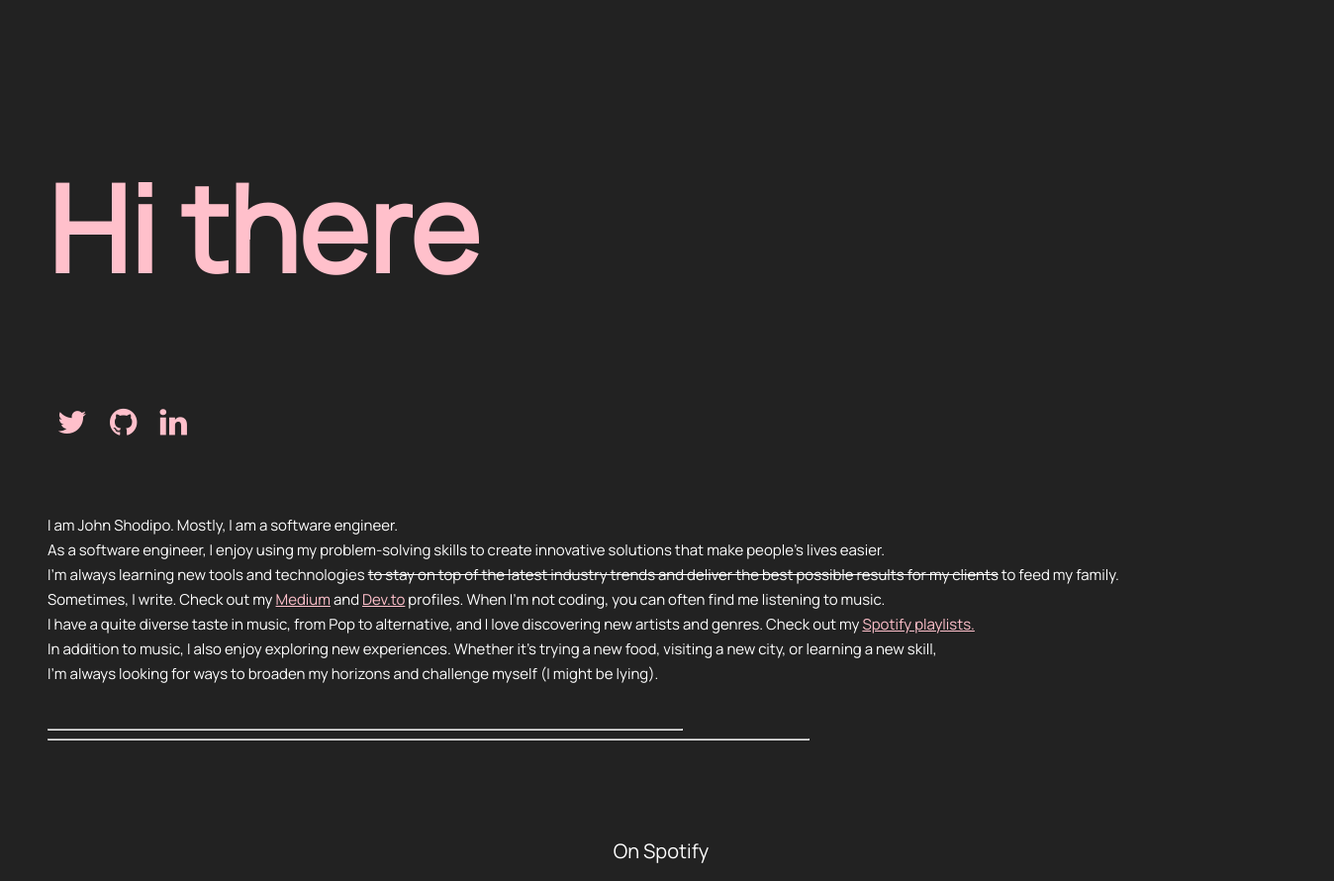
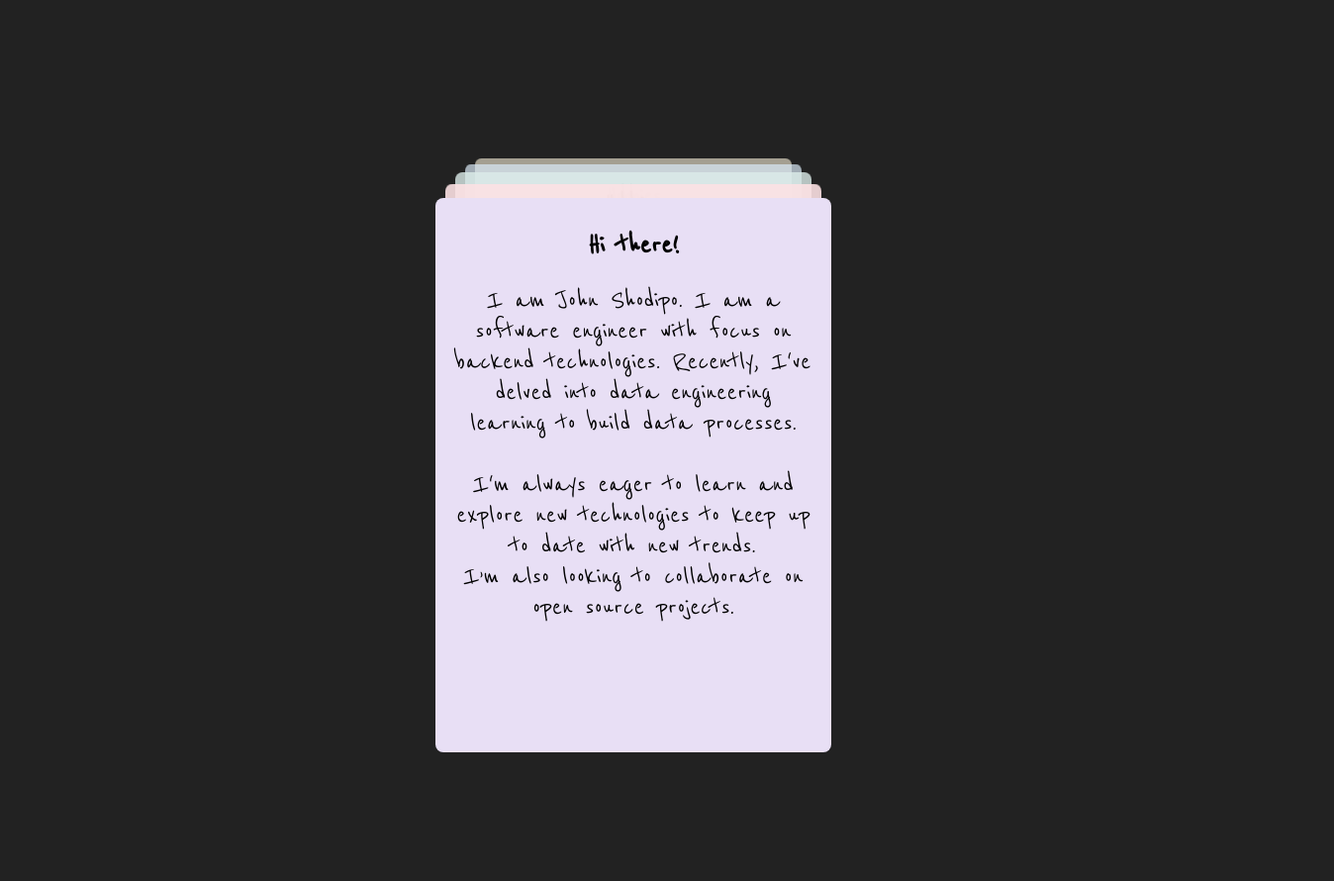
Before and after one commit to Johnkayode/Johnkayode, a plain HTML site: page index.html in a window 1280 px wide. Shown: the top 890 px of the page at 99% size, 1348 px wide, since content can reach past the window. After the commit the page ends 800 px from the top, so only its background shows below. Drawn offline with Linux system fonts and the light colour scheme; a script that the page names is missing.

Commit message:
chore: cards design

```diff
--- a/css/style.css
+++ b/css/style.css
@@ -1,75 +1,169 @@
-@import url('https://fonts.googleapis.com/css2?family=Manrope&display=swap');
+@import url('https://fonts.googleapis.com/css2?family=Reenie+Beanie&display=swap');
 
-*{
-    font-family: 'Manrope', sans-serif;
+*, *:before, *:after {
+    box-sizing: border-box;
+    padding: 0;
+    margin: 0;
   }
-body{
+
+  body {
+    background: #222222;
+    overflow: hidden;
+    font-family: 'Reenie Beanie', cursive;
+  }
+
+  .profile {
+    width: 100vw;
+    height: 100vh;
+    overflow: hidden;
+    display: flex;
+    flex-direction: column;
+    position: relative;
+    opacity: 0;
+    transition: opacity 0.1s ease-in-out;
+  }
+
+  .loaded.profile {
+    opacity: 1;
+  }
+
+  /* .tinder--status {
+    position: absolute;
+    top: 50%;
+    margin-top: -30px;
+    z-index: 2;
     width: 100%;
-    background-color: #222222;
-    overflow-x: hidden;
-    padding: 20px;
+    text-align: center;
+    pointer-events: none;
   }
-section{
-    width: 100%;
-    padding: 20px;
-    overflow-x: hidden !important;
+
+  .tinder--status i {
+    font-size: 100px;
+    opacity: 0;
+    transform: scale(0.3);
+    transition: all 0.2s ease-in-out;
+    position: absolute;
+    width: 100px;
+    margin-left: -50px;
   }
-hr{
-    background-color: pink;
-    text-align: left;
-    margin-left: 20px;
+   */
+  /* .tinder_love .fa-heart {
+    opacity: 0.7;
+    transform: scale(1);
   }
-.hero{
-    margin: 0px 0px 20px 0px;
-}
-.hero-text h1[class="hero-title"]{
-    font-size: 120px;
-    color: pink;
-}
-.hero-links a{
-    margin: 20px 10px;
-    text-decoration: none;
-    color: pink;
-}
-section[class="about"]{
-    padding: 20px 0;
-}
-.about p{
-    padding: 0 20px;
-    color: #ffffff;
-    font-size: 15px;
-    line-height: 25px;
-}
-.about p a{
-    color: pink;
 
-}
-section[class="music"]{
-    padding: 70px 0;
-}
-.music p{
-    color: #ffffff;
-    font-size: 20px;
+  .tinder_nope .fa-remove {
+    opacity: 0.7;
+    transform: scale(1);
+  } */
+
+  .profile--cards {
+    flex-grow: 1;
+    padding: 40px 0px;
     text-align: center;
-}
-.music .music-playlists{
-    max-width: 100%;
+
     display: flex;
     justify-content: center;
-    flex-wrap: wrap;
-    margin: auto 0;
-}
-.music-playlists .playlist-frame{
-    text-align: center;
-    max-width: 100%;
-    margin: 20px;
+    align-items: flex-end;
+    z-index: 1;
   }
 
-footer{
-    padding: 50px 0px;
+  .profile--card {
+    display: inline-block;
+    width: 90vw;
+    max-width: 400px;
+    height: 70vh;
+    background: #FFFFFF;
+    padding-bottom: 40px;
+    border-radius: 8px;
+    overflow: hidden;
+    position: absolute;
+    will-change: transform;
+    transition: all 0.3s ease-in-out;
+    cursor: -webkit-grab;
+    cursor: -moz-grab;
+    cursor: grab;
+  }
+
+  .moving.profile--card {
+    transition: none;
+    cursor: -webkit-grabbing;
+    cursor: -moz-grabbing;
+    cursor: grabbing;
+  }
+
+  .profile--card img {
+    max-width: 100%;
+    pointer-events: none;
+  }
+
+  .profile--card h3 {
+    margin-top: 32px;
+    font-size: 32px;
+    padding: 0 16px;
+    pointer-events: none;
+  }
+
+  .profile--card p {
+    margin-top: 24px;
+    font-size: 25px;
+    padding: 0 16px;
+    pointer-events: none;
+  }
+
+  .profile--card.summary p{
+    font-size: 30px !important;
+  }
+
+  /* .profile--buttons {
+    flex: 0 0 100px;
     text-align: center;
-    color: pink;
+    padding-top: 20px;
+  } */
+
+  /* .profile--buttons button {
+    border-radius: 50%;
+    line-height: 60px;
+    width: 60px;
+    border: 0;
+    background: #FFFFFF;
+    display: inline-block;
+    margin: 0 8px;
+  } */
+
+  /* .profile--buttons button:focus {
+    outline: 0;
   }
-footer p span{
-    color: #ffffff;
+
+  .profile--buttons i {
+    font-size: 32px;
+    vertical-align: middle;
   }
+
+  .fa-heart {
+    color: #FFACE4;
+  }
+
+  .fa-remove {
+    color: #CDD6DD;
+  } */
+
+  .links {
+    background-color:  #fce1e4;
+  }
+  .summary {
+    background-color: #e8dff5;
+  }
+  .projects {
+    background-color: #ddedea;
+  }
+  .hobbies {
+    background-color: #daeaf6;
+  }
+  .misc {
+    background-color: #fcf4dd;
+  }
+
+  .links p a{
+    color: #222222;
+  }
--- a/index.html
+++ b/index.html
@@ -1,3 +1,4 @@
+
 <!DOCTYPE html>
 <html lang="en">
 <head>
@@ -8,95 +9,67 @@
     <link rel="stylesheet" href="https://stackpath.bootstrapcdn.com/font-awesome/4.7.0/css/font-awesome.min.css">
     <link rel="stylesheet" href="css/style.css">
 </head>
+<body>
 
-<body>
-    <section class="hero">
-        <div class="hero-text">
-            <h1 class="hero-title">Hi there</h1>
+    <div class="profile">
+
+        <div class="profile--cards">
+          <div class="profile--card summary">
+
+            <h3>Hi there!</h3>
+            <p>
+                I am John Shodipo. I am a software engineer with focus on backend technologies.
+                Recently, I've delved into data engineering learning to build data processes.
+                <br><br>
+                I'm always eager to learn and explore new technologies to keep up to date with new trends.
+                <br>
+                I’m also looking to collaborate on open source projects.
+            </p>
+          </div>
+          <div class="profile--card links">
+            <h3>Links</h3>
+            <p>
+                <a href="https://github.com/johnkayode" target="_blank">Github</a>
+            </p>
+            <p>
+                <a href="https://drive.google.com/file/d/1BEsv6_1PnmQF944PoYK1du43pV1KHweO/view?usp=sharing" target="_blank">Resume</a>
+            </p>
+            <p>
+                <a href="https://medium.com/@johnshodipo" target="_blank">Medium</a>
+            </p>
+            <p>
+                <a href="https://medium.com/@johnshodipo" target="_blank">Dev.to</a>
+            </p>
+            <p>
+                <a href="https://open.spotify.com/user/r7opl5njhkjtn3ev4oxw1i8q3?si=Egr63jyxS8S6yWTJrJxNiA" target="_blank">Spotify</a>
+            </p>
+          </div>
+          <div class="profile--card projects">
+
+            <h3>Projects</h3>
+            <p>This is a demo for Tinder like swipe cards</p>
+          </div>
+          <div class="profile--card hobbies">
+
+            <h3>Hobbies</h3>
+            <p>This is a demo for Tinder like swipe cards</p>
+          </div>
+
+          <div class="profile--card misc">
+
+            <h3>Hobbies</h3>
+            <p>This is a demo for Tinder like swipe cards</p>
+          </div>
+
 
         </div>
-        <div class="hero-links">
 
-            <a href="https://twitter.com/nerd_thejohn" target="_blank">
-                <i class="fa fa-twitter fa-2x"></i>
-            </a>
-            <a href="https://github.com/johnkayode" target="_blank">
-                <i class="fa fa-github fa-2x"></i>
-            </a>
-            <a href="https://linkedin.com/in/john-shodipo" target="_blank">
-                <i class="fa fa-linkedin fa-2x"></i>
-            </a>
-            </ul>
-        </div>
-    </section>
-    <section class="about">
-        <p>
-            I am John Shodipo. Mostly, I am a software engineer.<br>
-            As a software engineer, I enjoy using my problem-solving skills to create innovative solutions
-            that make people's lives easier.
-            <br>
-            I'm always learning new tools and technologies
-            <strike>to stay on top of the latest industry trends and
-            deliver the best possible results for my clients</strike>
-            to feed my family.
-            <br>
-            Sometimes, I write. Check out my
-            <a href="https://medium.com/@johnshodipo">Medium</a>
-            and
-            <a href="https://dev.to/johnkayode">Dev.to</a> profiles.
-            When I'm not coding, you can often find me listening to music.<br>
-            I have a quite diverse taste in music, from Pop to alternative, and I love discovering new artists and genres.
-            Check out my <a href="#music">Spotify playlists.</a>
-            <br>
-            In addition to music, I also enjoy exploring new experiences.
-            Whether it's trying a new food, visiting a new city, or learning a new skill,<br>
-            I'm always looking for ways to broaden my horizons and challenge myself (I might be lying).
-
-        </p>
-    </section>
-    <hr style="width:50%">
-    <hr style="width:60%">
-    <section class="music" id="music">
-        <p>On Spotify</p>
-
-        <div class="music-playlists">
-            <div class="playlist-frame">
-                <iframe
-                style="border-radius:12px"
-                src="https://open.spotify.com/embed/playlist/29h1uxWCOo7chuOsthvXfY?utm_source=generator"
-                height="400" frameBorder="0" allowfullscreen=""
-                allow="autoplay; clipboard-write; encrypted-media; fullscreen; picture-in-picture"
-                loading="lazy"
-                >
-                </iframe>
-            </div>
-            <div class="playlist-frame">
-                <iframe
-                style="border-radius:12px"
-                src="https://open.spotify.com/embed/playlist/3zMqMiTxN7sfSStNi3dwjg?utm_source=generator"
-                height="400" frameBorder="0" allowfullscreen=""
-                allow="autoplay; clipboard-write; encrypted-media; fullscreen; picture-in-picture"
-                loading="lazy"
-                >
-                </iframe>
-            </div>
-            <div class="playlist-frame">
-                <iframe
-                style="border-radius:12px"
-                src="https://open.spotify.com/embed/playlist/1qUTNB5gMxThoOnsdJmQ7Q?utm_source=generator"
-                height="400" frameBorder="0" allowfullscreen=""
-                allow="autoplay; clipboard-write; encrypted-media; fullscreen; picture-in-picture"
-                loading="lazy"
-                >
-                </iframe>
-            </div>
-        </div>
-    </section>
-    <footer>
-        <p>
-            John Shodipo 2023
-        </p>
-    </footer>
-    <script></script>
+        <!-- <div class="tinder--buttons">
+          <button id="nope"><i class="fa fa-remove"></i></button>
+          <button id="love"><i class="fa fa-heart"></i></button>
+        </div> -->
+      </div>
+  <script src="https://hammerjs.github.io/dist/hammer.min.js"></script>
+  <script src="js/index.js"></script>
 </body>
 </html>
--- /dev/null
+++ b/js/index.js
@@ -0,0 +1,95 @@
+var profileContainer = document.querySelector('.profile');
+var allCards = document.querySelectorAll('.profile--card');
+
+
+function initCards(card, index) {
+  var newCards = document.querySelectorAll('.profile--card:not(.removed)');
+
+  newCards.forEach(function (card, index) {
+    card.style.zIndex = allCards.length - index;
+    card.style.transform = 'scale(' + (20 - index) / 20 + ') translateY(-' + 30 * index + 'px)';
+    card.style.opacity = (10 - index) / 10;
+  });
+
+  profileContainer.classList.add('loaded');
+}
+
+initCards();
+
+allCards.forEach(function (el) {
+  var hammertime = new Hammer(el);
+
+  hammertime.on('pan', function (event) {
+    el.classList.add('moving');
+  });
+
+  hammertime.on('pan', function (event) {
+    if (event.deltaX === 0) return;
+    if (event.center.x === 0 && event.center.y === 0) return;
+
+    // profileContainer.classList.toggle('tinder_love', event.deltaX > 0);
+    // profileContainer.classList.toggle('tinder_nope', event.deltaX < 0);
+
+    var xMulti = event.deltaX * 0.03;
+    var yMulti = event.deltaY / 80;
+    var rotate = xMulti * yMulti;
+
+    event.target.style.transform = 'translate(' + event.deltaX + 'px, ' + event.deltaY + 'px) rotate(' + rotate + 'deg)';
+  });
+
+  hammertime.on('panend', function (event) {
+    el.classList.remove('moving');
+    // profileContainer.classList.remove('tinder_love');
+    // profileContainer.classList.remove('tinder_nope');
+
+    var moveOutWidth = document.body.clientWidth;
+    var keep = Math.abs(event.deltaX) < 80 || Math.abs(event.velocityX) < 0.5;
+
+    event.target.classList.toggle('removed', !keep);
+
+    if (keep) {
+      event.target.style.transform = '';
+    } else {
+      var endX = Math.max(Math.abs(event.velocityX) * moveOutWidth, moveOutWidth);
+      var toX = event.deltaX > 0 ? endX : -endX;
+      var endY = Math.abs(event.velocityY) * moveOutWidth;
+      var toY = event.deltaY > 0 ? endY : -endY;
+      var xMulti = event.deltaX * 0.03;
+      var yMulti = event.deltaY / 80;
+      var rotate = xMulti * yMulti;
+
+      event.target.style.transform = 'translate(' + toX + 'px, ' + (toY + event.deltaY) + 'px) rotate(' + rotate + 'deg)';
+      initCards();
+    }
+  });
+});
+
+function createButtonListener(love) {
+    console.log(love)
+  return function (event) {
+    var cards = document.querySelectorAll('.profile--card:not(.removed)');
+    var moveOutWidth = document.body.clientWidth * 1.5;
+
+    if (!cards.length) return false;
+
+    var card = cards[0];
+
+    card.classList.add('removed');
+
+    if (love) {
+      card.style.transform = 'translate(' + moveOutWidth + 'px, -100px) rotate(-30deg)';
+    } else {
+      card.style.transform = 'translate(-' + moveOutWidth + 'px, -100px) rotate(30deg)';
+    }
+
+    initCards();
+
+    event.preventDefault();
+  };
+}
+
+// var nopeListener = createButtonListener(false);
+// var loveListener = createButtonListener(true);
+
+// nope.addEventListener('click', nopeListener);
+// love.addEventListener('click', loveListener);
```
Lines whose indentation alone changed are shown as unchanged.
